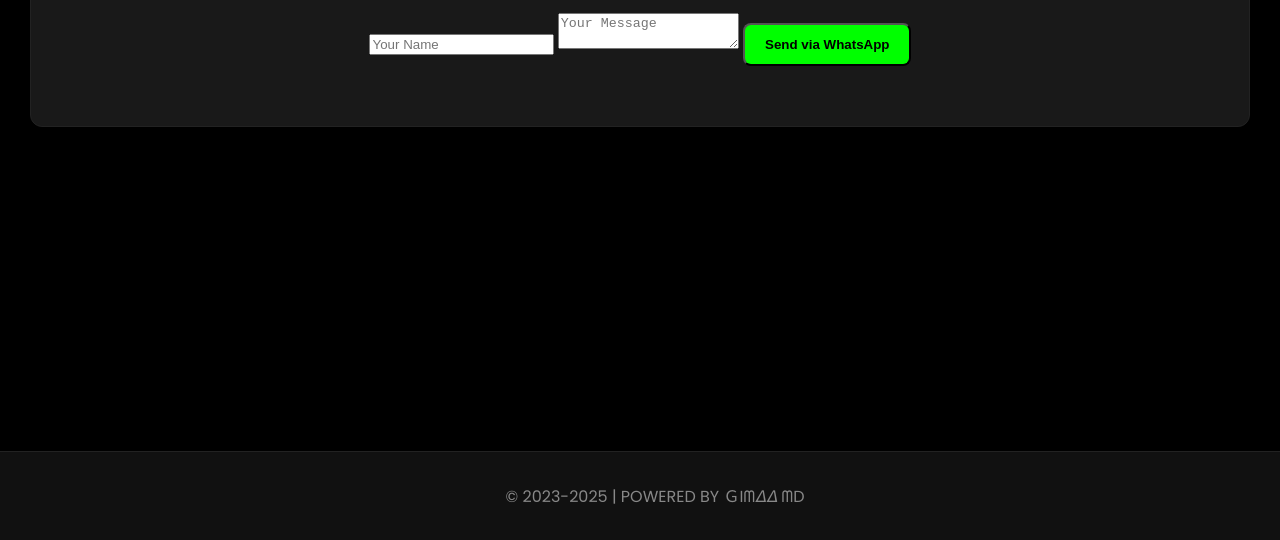
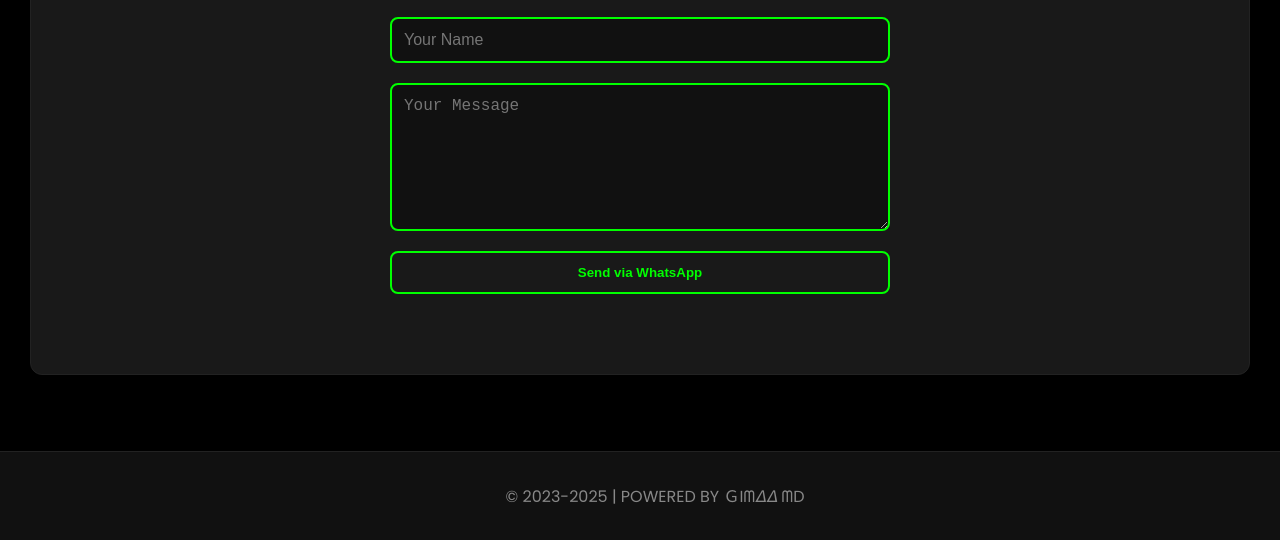
Before and after one commit to cyberxdevsofficial/hashu, a plain HTML site: page contact.html in a window 1280 px wide. Shown: the part 260-800 px from the top of the page. Drawn offline with Linux system fonts and the light colour scheme.

Commit message:
Update style.css

```diff
--- a/style.css
+++ b/style.css
@@ -1,15 +1,14 @@
 /* Import Google Font */
 @import url('https://fonts.googleapis.com/css2?family=Poppins:wght@400;600&display=swap');
 
-/* General body style */
 body {
   font-family: 'Poppins', sans-serif;
   margin: 0;
   padding: 0;
   color: #fff;
   text-align: center;
+  background: #000;
   min-height: 100vh;
-  background: #000;
 }
 
 /* Header */
@@ -29,6 +28,7 @@ header h1 {
   font-size: 22px;
   margin: 0;
   color: #0f0;
+  text-shadow: 0 0 5px #0f0, 0 0 15px #0f0; /* Neon glow */
 }
 
 /* Hamburger */
@@ -95,38 +95,66 @@ nav ul li a:hover {
   }
 }
 
-/* Main section */
+/* Main Section */
 main {
-  padding: 60px 20px;
+  padding: 50px 20px;
   background: rgba(30, 30, 30, 0.85);
   margin: 30px;
   border-radius: 12px;
   border: 1px solid #222;
 }
 
-/* Pair Buttons */
-.pair-buttons {
-  display: flex;
-  justify-content: center;
-  gap: 20px;
-  margin-top: 30px;
-}
-
+/* Buttons */
 .btn {
   display: inline-block;
   padding: 12px 20px;
-  background: #0f0;
-  color: #000;
-  text-decoration: none;
+  background: transparent;
+  color: #0f0;
+  border: 2px solid #0f0; /* Outline */
   border-radius: 8px;
   font-weight: 600;
+  text-decoration: none;
   transition: 0.3s;
+  cursor: pointer;
 }
 
 .btn:hover {
-  background: #1aff1a;
+  background: #0f0;
+  color: #000;
+  box-shadow: 0 0 15px #0f0;
+  transform: scale(1.05);
+}
+
+/* Contact Form */
+.contact-box {
+  max-width: 500px;
+  margin: 30px auto;
+  display: flex;
+  flex-direction: column;
+  gap: 20px;
+}
+
+.contact-box input,
+.contact-box textarea {
+  padding: 12px;
+  border-radius: 8px;
+  border: 2px solid #0f0;
+  background: #111;
+  color: #fff;
+  font-size: 16px;
+  outline: none;
+  transition: border-color 0.3s, box-shadow 0.3s;
+}
+
+.contact-box input:focus,
+.contact-box textarea:focus {
+  border-color: #1aff1a;
   box-shadow: 0 0 10px #0f0;
-  transform: scale(1.05);
+}
+
+.contact-box textarea {
+  resize: vertical;
+  min-height: 120px;
 }
 
 /* Footer */
@@ -138,4 +166,4 @@ footer {
   width: 100%;
   border-top: 1px solid #222;
   color: #888;
-  }
+}
```
